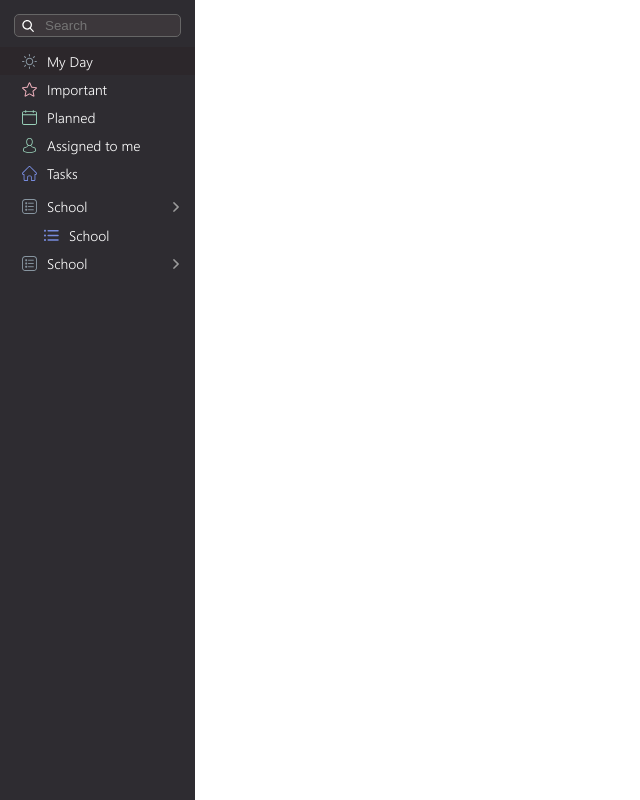
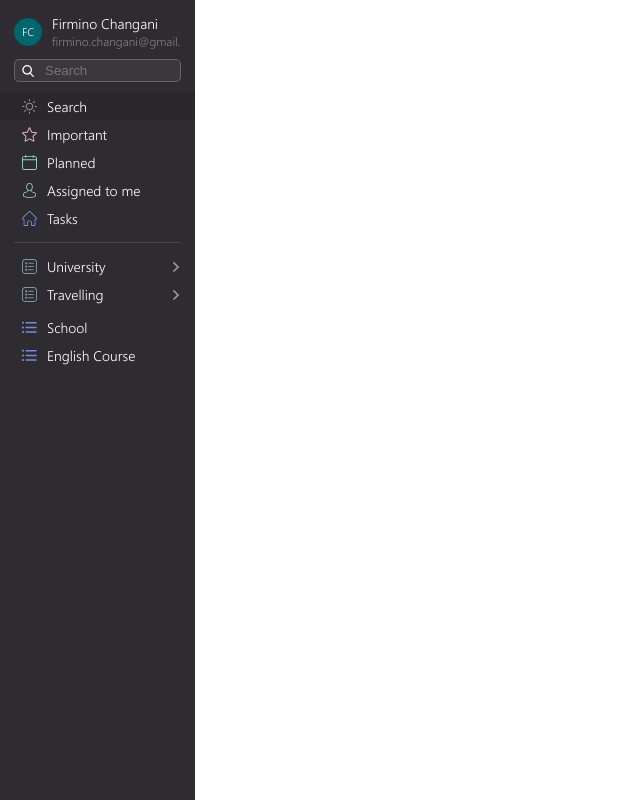
Before and after one commit to flowck/microsoft-todo, a React app: page /my-day in a window 1280 px wide. Shown: the whole page, without its empty margins (0-640 px from the left). Built offline with nearby package versions, Linux system fonts and the light colour scheme.

Commit message:
chore(#1): add sidebar skeleton

```diff
--- a/src/common/components/Sidebar/Sidebar.tsx
+++ b/src/common/components/Sidebar/Sidebar.tsx
@@ -1,95 +1,47 @@
-import Sun from "@/common/icons/sun.svg";
-import User from "@/common/icons/user.svg";
-import Home from "@/common/icons/home.svg";
-import { NavLink } from "react-router-dom";
-import Group from "@/common/icons/group.svg";
-import Arrow from "@/common/icons/arrow.svg";
+import {
+  Nav,
+  ListsNav,
+  Container,
+  SeparatorLine,
+  SearchControl,
+  ListsGroupsNav,
+  UserAvatar,
+  UserControl,
+  UserDetails,
+} from "./SidebarStyles";
 import Search from "@/common/icons/search.svg";
-import Favorite from "@/common/icons/favorite.svg";
-import Calendar from "@/common/icons/calendar.svg";
-import List from "@/common/icons/list.svg";
-import {
-  SidebarNav,
-  SidebarContainer,
-  SidebarSearch,
-  SidebarIcon,
-  SidebarArrow,
-  ListsGroupsNav,
-  GroupLists,
-  ListGroupsNavItem,
-} from "./SidebarStyles";
+import { groups, lists, menuItems } from "./mock";
+import { renderGroups, renderMenuItems, renderLists } from "./renders";
 
 export function Sidebar() {
   return (
-    <SidebarContainer>
-      <SidebarSearch>
+    <Container>
+      <UserControl>
+        <UserAvatar>FC</UserAvatar>
+        <UserDetails>
+          <span>Firmino Changani</span>
+          <span>firmino.changani@gmail.com</span>
+        </UserDetails>
+      </UserControl>
+
+      <SearchControl>
         <img src={Search} alt="Search" />
         <input type="text" placeholder="Search" />
-      </SidebarSearch>
-      <SidebarNav>
-        <ul>
-          <li>
-            <NavLink activeClassName="nav--is-active" to="/my-day">
-              <SidebarIcon src={Sun} alt="My Day" />
-              <span>My Day</span>
-            </NavLink>
-          </li>
+      </SearchControl>
 
-          <li>
-            <NavLink activeClassName="nav--is-active" to="/important">
-              <SidebarIcon src={Favorite} alt="Important" />
-              <span>Important</span>
-            </NavLink>
-          </li>
+      <Nav>
+        <ul>{renderMenuItems(menuItems)}</ul>
+      </Nav>
 
-          <li>
-            <NavLink activeClassName="nav--is-active" to="/planned">
-              <SidebarIcon src={Calendar} alt="Planned" />
-              <span>Planned</span>
-            </NavLink>
-          </li>
-
-          <li>
-            <NavLink activeClassName="nav--is-active" to="/assigned-to-me">
-              <SidebarIcon src={User} alt="Assigned to me" />
-              <span>Assigned to me</span>
-            </NavLink>
-          </li>
-
-          <li>
-            <NavLink activeClassName="nav--is-active" to="/tasks">
-              <SidebarIcon src={Home} alt="Tasks" />
-              <span>Tasks</span>
-            </NavLink>
-          </li>
-        </ul>
-      </SidebarNav>
+      <SeparatorLine />
 
       <ListsGroupsNav>
-        <ul>
-          <li tabIndex={-1}>
-            <ListGroupsNavItem>
-              <SidebarIcon src={Group} alt="group" />
-              <span>School</span>
-              <SidebarArrow src={Arrow} alt="arrow" />
-            </ListGroupsNavItem>
-            <GroupLists>
-              <li>
-                <SidebarIcon src={List} alt="list" />
-                <span>School</span>
-              </li>
-            </GroupLists>
-          </li>
+        <ul>{renderGroups(groups)}</ul>
+      </ListsGroupsNav>
 
-          <li tabIndex={-1}>
-            <ListGroupsNavItem>
-              <SidebarIcon src={Group} alt="group" />
-              <span>School</span>
-              <SidebarArrow src={Arrow} alt="arrow" />
-            </ListGroupsNavItem>
-          </li>
-        </ul>
-      </ListsGroupsNav>
-    </SidebarContainer>
+      <ListsNav>
+        <ul>{renderLists(lists)}</ul>
+      </ListsNav>
+    </Container>
   );
 }
--- a/src/common/components/Sidebar/SidebarStyles.tsx
+++ b/src/common/components/Sidebar/SidebarStyles.tsx
@@ -1,6 +1,6 @@
 import styled from "styled-components";
 
-export const SidebarContainer = styled.aside`
+export const Container = styled.aside`
   top: 0;
   left: 0;
   width: 195px;
@@ -11,7 +11,42 @@ export const SidebarContainer = styled.aside`
   background-color: #2e2c31;
 `;
 
-export const SidebarNav = styled.nav`
+export const UserControl = styled.div`
+  color: #fff;
+  display: flex;
+  padding: 0 14px;
+  margin-bottom: 10px;
+  align-items: center;
+  justify-content: space-between;
+`;
+
+export const UserAvatar = styled.div`
+  width: 28px;
+  height: 28px;
+  display: flex;
+  font-size: 11px;
+  border-radius: 50%;
+  align-items: center;
+  justify-content: center;
+  background-color: #00656d;
+`;
+export const UserDetails = styled.div`
+  display: flex;
+  overflow-x: hidden;
+  flex-direction: column;
+  width: calc(100% - 38px);
+
+  span:first-child {
+    font-size: 14px;
+  }
+
+  span:last-child {
+    font-size: 12px;
+    color: #818081;
+  }
+`;
+
+export const Nav = styled.nav`
   margin: 10px 0;
 
   ul {
@@ -45,7 +80,7 @@ export const SidebarNav = styled.nav`
   }
 `;
 
-export const SidebarSearch = styled.div`
+export const SearchControl = styled.div`
   display: flex;
   padding: 0 14px;
   position: relative;
@@ -85,9 +120,57 @@ export const ListsGroupsNav = styled.nav`
   li {
     color: #fff;
     display: block;
-    min-height: 28px;
     position: relative;
-    padding: 0 14px 0 22px;
+
+    ul {
+      display: none;
+    }
+  }
+`;
+
+export const ListGroupsNavItem = styled.div`
+  height: 28px;
+  display: flex;
+  cursor: pointer;
+  align-items: center;
+  padding: 0 14px 0 22px;
+  z-index: 1;
+  position: relative;
+
+  &:focus {
+    background-color: #464045;
+  }
+
+  img,
+  span {
+    z-index: 0;
+    position: relative;
+  }
+
+  span {
+    flex-grow: 1;
+  }
+`;
+
+export const ListGroupsNavClick = styled.div`
+  top: 0;
+  left: 0;
+  z-index: 2;
+  width: 100%;
+  height: 28px;
+  cursor: pointer;
+  position: absolute;
+`;
+
+export const GroupLists = styled.ul`
+  margin: 5px 0;
+
+  li {
+    height: 28px;
+    display: flex;
+    cursor: pointer;
+    align-items: center;
+    padding: 0 14px 0 36px;
 
     &:focus {
       background-color: #464045;
@@ -95,20 +178,17 @@ export const ListsGroupsNav = styled.nav`
   }
 `;
 
-export const ListGroupsNavItem = styled.div`
-  display: flex;
-  align-items: center;
+export const SeparatorLine = styled.hr`
+  border: none;
+  height: 0.6px;
+  width: calc(100% - 28px);
+  margin: 0 auto 10px auto;
+  background-color: #484447;
+`;
 
-  span {
-    flex-grow: 1;
+export const ListsNav = styled(GroupLists)`
+  li {
+    color: #fff;
+    padding: 0 14px 0 22px;
   }
 `;
-
-export const GroupLists = styled.ul`
-  margin: 5px 0;
-
-  li {
-    display: flex;
-    align-items: center;
-  }
-`;
--- /dev/null
+++ b/src/common/components/Sidebar/interfaces.ts
@@ -0,0 +1,11 @@
+export interface List {
+  name: string;
+  label: string;
+  items: number;
+}
+
+export interface Group {
+  name: string;
+  label: string;
+  lists: List[];
+}
--- /dev/null
+++ b/src/common/components/Sidebar/mock.ts
@@ -0,0 +1,37 @@
+import Sun from "@/common/icons/sun.svg";
+import User from "@/common/icons/user.svg";
+import Home from "@/common/icons/home.svg";
+import Favorite from "@/common/icons/favorite.svg";
+import Calendar from "@/common/icons/calendar.svg";
+
+export const menuItems = [
+  { label: "Search", icon: Sun, path: "/my-day" },
+  { label: "Important", icon: Favorite, path: "/important" },
+  { label: "Planned", icon: Calendar, path: "/planned" },
+  { label: "Assigned to me", icon: User, path: "/assigned-to-me" },
+  { label: "Tasks", icon: Home, path: "/tasks" },
+];
+
+export const groups = [
+  {
+    label: "University",
+    name: "university",
+    lists: [
+      { label: "Math", name: "math", items: 2 },
+      { label: "Software Engineering", name: "sw", items: 11 },
+    ],
+  },
+  {
+    label: "Travelling",
+    name: "travelling",
+    lists: [
+      { label: "Spain", name: "spain", items: 1 },
+      { label: "Switzerland", name: "swiss", items: 8 },
+    ],
+  },
+];
+
+export const lists = [
+  { label: "School", name: "school", items: 5 },
+  { label: "English Course", name: "encourse", items: 2 },
+];
--- /dev/null
+++ b/src/common/components/Sidebar/renders.tsx
@@ -0,0 +1,62 @@
+import {
+  GroupLists,
+  SidebarIcon,
+  SidebarArrow,
+  ListGroupsNavItem,
+  ListGroupsNavClick,
+} from "./SidebarStyles";
+import { MouseEvent } from "react";
+import { NavLink } from "react-router-dom";
+import { List, Group } from "./interfaces";
+import Arrow from "@/common/icons/arrow.svg";
+import ListIcon from "@/common/icons/list.svg";
+import GroupIcon from "@/common/icons/group.svg";
+
+function formatLabel(label: string, max: number) {
+  return label.length > max ? `${label.substring(0, 16)}...` : label;
+}
+
+export function renderMenuItems(items: Record<string, string>[]) {
+  return items.map((item) => (
+    <li key={item.label}>
+      <NavLink activeClassName="nav--is-active" to={item.path}>
+        <SidebarIcon src={item.icon} alt={item.label} />
+        <span>{item.label}</span>
+      </NavLink>
+    </li>
+  ));
+}
+
+export function renderLists(lists: List[]) {
+  return lists.map((list) => (
+    <li tabIndex={-1} key={list.name}>
+      <SidebarIcon src={ListIcon} alt="list" />
+      <span>{formatLabel(list.label, 19)}</span>
+    </li>
+  ));
+}
+
+export function renderGroups(groups: Group[]) {
+  const showLists = ({ target }: MouseEvent) => {
+    const listsEl = (target as HTMLElement)?.parentElement?.querySelector("ul");
+    if (listsEl) {
+      const { display } = window.getComputedStyle(listsEl);
+      listsEl.style.display = display === "none" ? "block" : "none";
+    }
+  };
+
+  return groups.map((group) => (
+    <li key={group.name}>
+      <ListGroupsNavClick onClickCapture={showLists} />
+      <ListGroupsNavItem tabIndex={-1}>
+        <SidebarIcon src={GroupIcon} alt="group" />
+        <span>{formatLabel(group.label, 20)}</span>
+        <SidebarArrow src={Arrow} alt="arrow" />
+      </ListGroupsNavItem>
+
+      {group.lists.length ? (
+        <GroupLists>{renderLists(group.lists)}</GroupLists>
+      ) : null}
+    </li>
+  ));
+}
```
